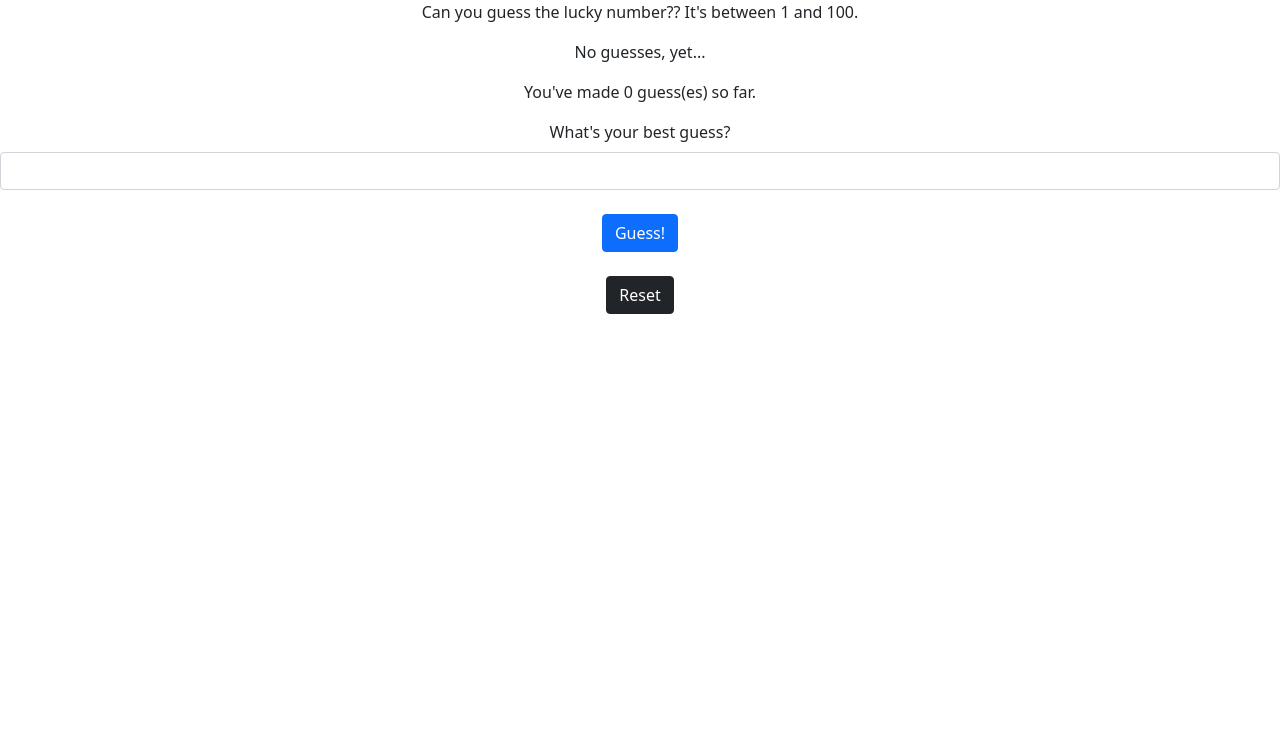
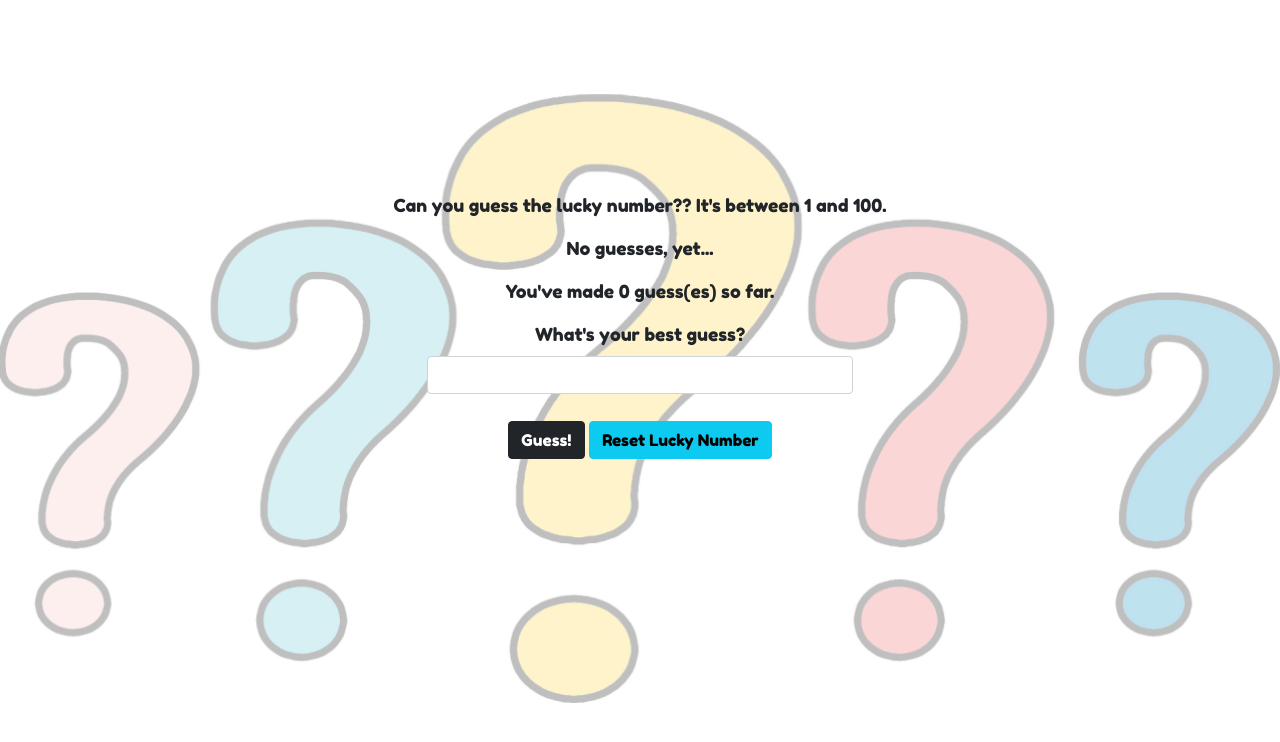
Before and after one commit to hellok8ie/react-midterm-project, a React (Create React App) app: page / in a window 1280 px wide. Shown: the top 742 px of the page. Built offline with nearby package versions, Linux system fonts and the light colour scheme.

Commit message:
Added background image & CSS

```diff
--- a/public/index.html
+++ b/public/index.html
@@ -3,6 +3,9 @@
   <head>
     <meta charset="utf-8" />
     <link rel="icon" href="%PUBLIC_URL%/favicon.ico" />
+    <link rel="preconnect" href="https://fonts.googleapis.com">
+    <link rel="preconnect" href="https://fonts.gstatic.com" crossorigin>
+    <link href="https://fonts.googleapis.com/css2?family=Fredoka+One&display=swap" rel="stylesheet">
     <meta name="viewport" content="width=device-width, initial-scale=1" />
     <meta name="description" content="Web site created using create-react-app" />
     <!--
--- a/src/App.js
+++ b/src/App.js
@@ -1,11 +1,12 @@
 import React from 'react';
 import GuessingGame from './GuessingGame';
+import styles from "./App.module.css";
+
 
 function App() {
 
-
   return (
-    <div style={{ textAlign: 'center' }}>
+    <div className={styles.appDiv}>
       <GuessingGame/>
     </div>
   );
--- /dev/null
+++ b/src/App.module.css
@@ -0,0 +1,10 @@
+.appDiv {
+    background-image: url('./questions.jpg');
+    background-repeat: no-repeat;
+    background-position: center;
+    background-size: contain;
+    text-align: center;
+    min-height: 100vh;
+    font-family: 'Fredoka One', cursive;
+    font-size: large;
+}
--- a/src/GuessingGame.js
+++ b/src/GuessingGame.js
@@ -1,7 +1,8 @@
-import React, { useState } from 'react';
+import React from 'react';
 import Button from 'react-bootstrap/Button';
 import Form from 'react-bootstrap/Form';
 import usePersistence from './usePersistence';
+import styles from './GuessingGame.module.css';
 
 const randomNum = Math.floor(Math.random() * 100) + 1;
 let guessCounter = 0
@@ -14,10 +15,9 @@
     const [numofGuess, setNumOfGuess] = usePersistence("numOfGuess", 0)
 
     console.log(luckyNumber)
-    console.log(guess)
 
     function updateGuess (event) {
-        setGuess(event.target.value)
+        setGuess(parseInt(event.target.value))
     }
 
     function userGuess () {
@@ -39,27 +39,26 @@
 
     function resetAll () {
         setLuckyNumber(Math.floor(Math.random() * 100) + 1)
-        setGuess('');
+        setGuess("");
         setMessage("");
         setNumOfGuess(0);
     }
 
     return (
-        <div>
+        <div className={styles.gameDiv}>
             <p>Can you guess the lucky number?? It's between 1 and 100.</p>
             <p hidden={message ? true : false}>No guesses, yet...</p>
             <p>{message}</p>
             <p>You've made {numofGuess} guess(es) so far.</p>
-            <Form>
+            <Form className='col-4 mx-auto'>
                 <Form.Group>
                     <Form.Label>What's your best guess?</Form.Label>
-                    <Form.Control type='number' value={guess} onChange={updateGuess}/>
+                    <br/>
+                    <Form.Control type='number' min="1" max="100" value={guess} onChange={updateGuess}/>
                 </Form.Group>
             </Form>
             <br/>
-            <Button variant="primary" onClick={userGuess}>Guess!</Button>
-            <br/><br/>
-            <Button variant="dark" onClick={resetAll}>Reset</Button>
+            <Button variant="dark" onClick={userGuess}>Guess!</Button>{' '}<Button variant="info" onClick={resetAll}>Reset Lucky Number</Button>
         </div>
     )
 
--- a/src/GuessingGame.module.css
+++ b/src/GuessingGame.module.css
@@ -0,0 +1,6 @@
+.gameDiv {
+    align-items: center;
+    min-height: 100vh;
+    padding-top: 15%;
+    position: static;
+}
```
Also changed, not shown: src/questions.jpg (added).
